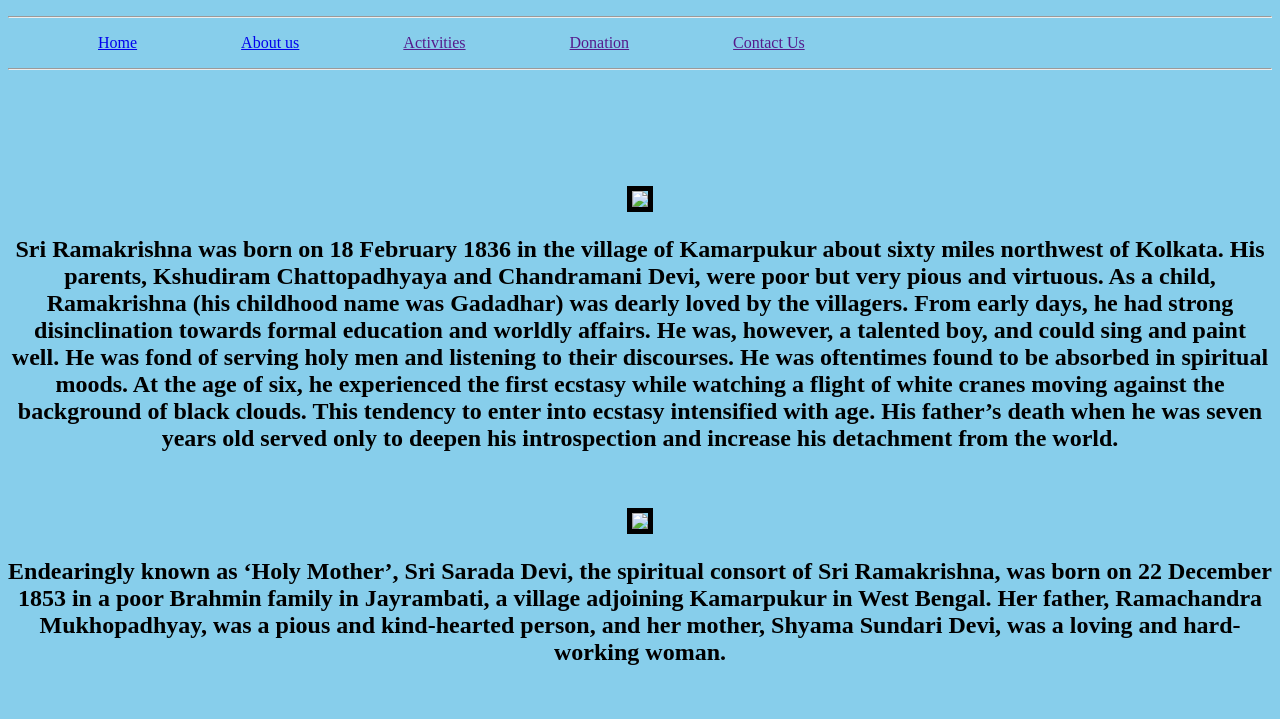
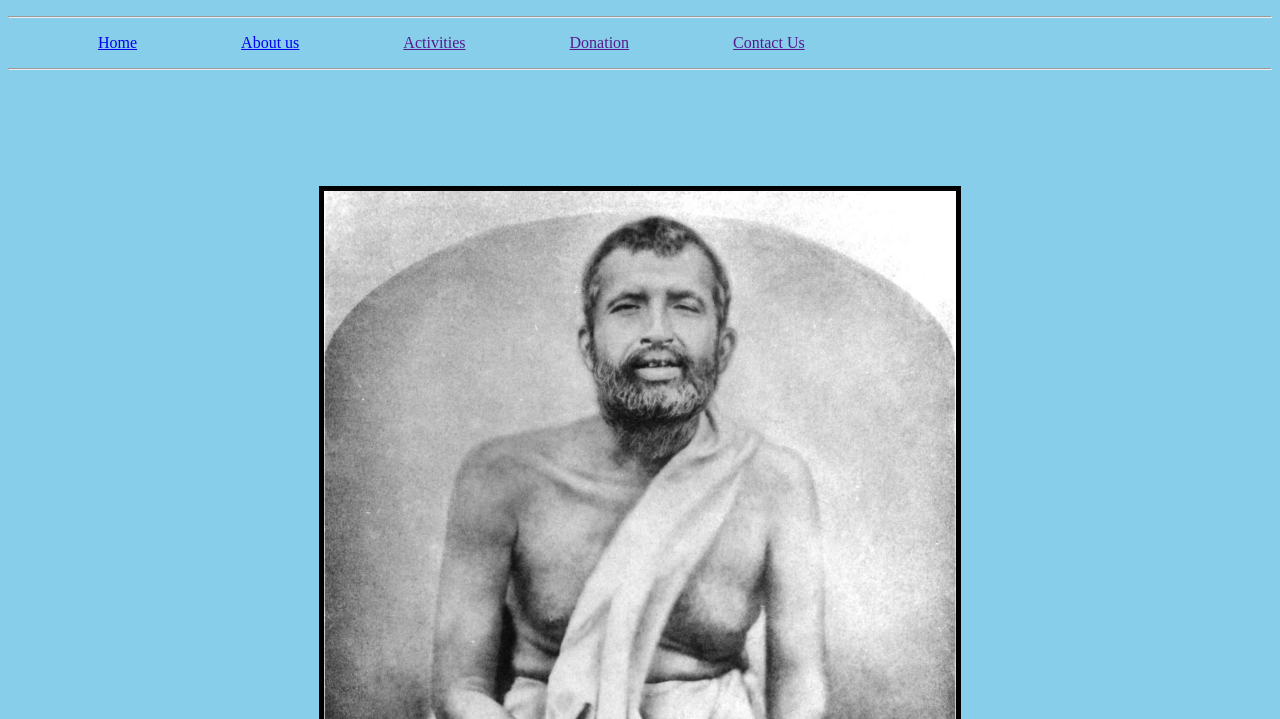
Before and after one commit to MeghalayaWebWorkshop/www.ramakrishna-mission-ashrama-sohra.com, a plain HTML site: page aboutus.html in a window 1280 px wide. Shown: the part 80-799 px from the top of the page. Drawn offline with Linux system fonts and the light colour scheme.

Commit message:
Update aboutus.html

```diff
--- a/aboutus.html
+++ b/aboutus.html
@@ -36,7 +36,7 @@
 	</ul>
 	<hr>
 	<center><br><br><br><br><br><br>
-	<img src="./photos/Ramakrishna.jpg"; border="05" style="width:50%;height:auto;">
+	<img src="Ramakrishna.jpg"; border="05" style="width:50%;height:auto;">
 
 	<h2><b>Sri Ramakrishna was born on 18 February 1836 in the village of Kamarpukur about sixty miles northwest of Kolkata.
 	His parents, Kshudiram Chattopadhyaya and Chandramani Devi, were poor but very pious and virtuous.
@@ -51,7 +51,7 @@
 	His father’s death when he was seven years old served only to deepen his introspection
 	and increase his detachment from the world.</h2></b><br><br>
 
-	<img src="./photos/Holy_mother_sarada.jpg"; border="05" style="width:50%;height:auto;">
+	<img src="Holy_mother_sarada.jpg"; border="05" style="width:50%;height:auto;">
 	<h2><b>Endearingly known as ‘Holy Mother’, Sri Sarada Devi, the spiritual consort of Sri Ramakrishna,
 	was born on 22 December 1853 in a poor Brahmin family in Jayrambati, a village adjoining Kamarpukur
 	in West Bengal. Her father, Ramachandra Mukhopadhyay, was a pious and kind-hearted person,
@@ -59,7 +59,7 @@
 
 
 
-	<img src="./photos/images.jpg"; border="05" style="width:50%;height:auto;">
+	<img src="images.jpg"; border="05" style="width:50%;height:auto;">
 	<h2><b>Swami Vivekananda, known in his pre-monastic life as Narendra Nath Datta,
 	was born in an affluent family in Kolkata on 12 January 1863.
 	His father, Vishwanath Datta, was a successful attorney with interests in a wide range of subjects,
@@ -70,7 +70,7 @@
 	even from his boyhood, and was associated with Brahmo Movement for some time.</h2></b><br><br>
 
 
-	<img src="./photos/logo.jpg"; border="05" style="width:50%;height:auto;">
+	<img src="logo.jpg"; border="05" style="width:50%;height:auto;">
 	<h2><b>The wavy waters in the picture are symbolic of Karma; the lotus, of Bhakti;
 	and the rising-sun, of Jnana.
 	The encircling serpent is indicative of [Raja] Yoga and the awakened Kundalini Shakti,
@@ -79,7 +79,7 @@
 
 	<p>
 		<b><i><h1 style= "color:purple;font-family:melanie;font-size:55px;"> Our Address</h1></i></b> <br>
-		<img src="./photos/map.jpg"; border="05" style="width:100%;height:auto;">
+		<img src="map.jpg"; border="05" style="width:100%;height:auto;">
 		<h1><b><center>Address:Ramakrishna Mission Ashrama,
 		Sohra, Meghalaya: 793111
 		Phone 235302/235242
```
